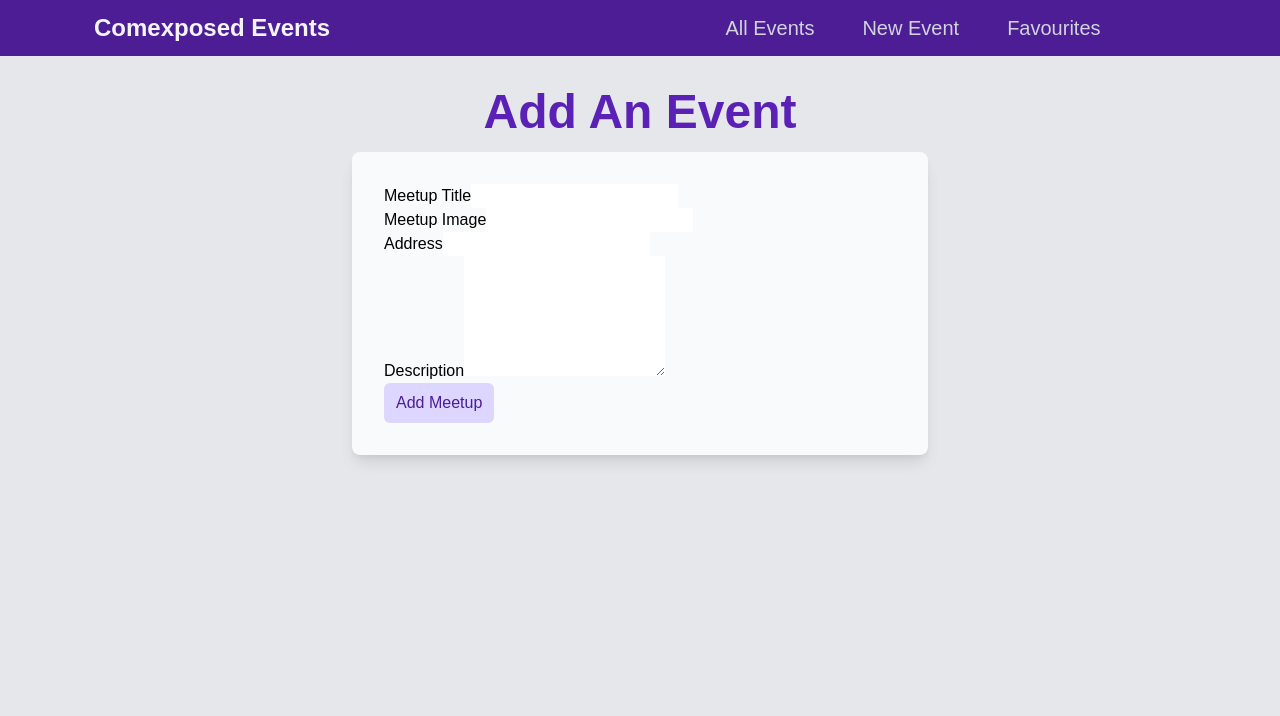
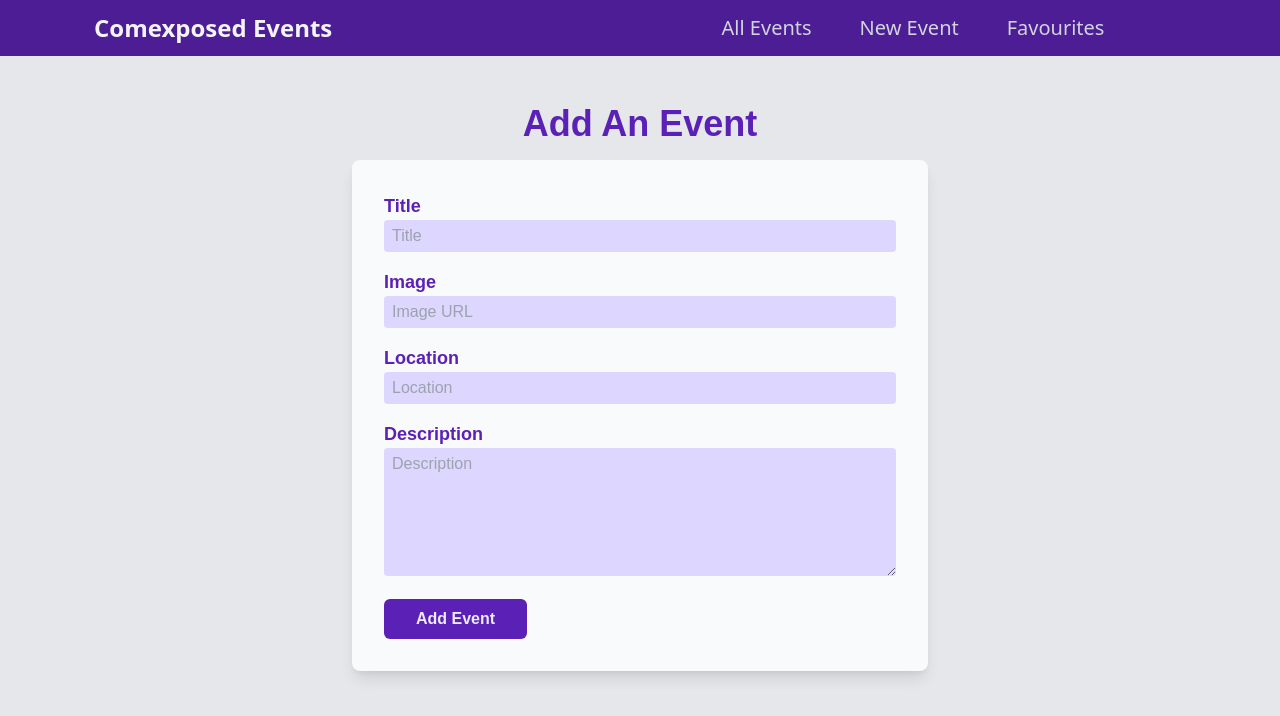
Before and after one commit to Psypher1/comexposed-events, a Next.js app: page /new-event in a window 1280 px wide. Shown: the top 716 px of the page. Built offline with nearby package versions, Linux system fonts and the light colour scheme.

Commit message:
added styling to form and items

```diff
--- a/src/components/events/EventItem.js
+++ b/src/components/events/EventItem.js
@@ -1,6 +1,13 @@
+import { useRouter } from "next/router";
 import Card from "../ui/Card";
 
-export default function EventItem({ image, title, address, description }) {
+export default function EventItem({ id, image, title, address, description }) {
+  const router = useRouter();
+
+  function handleShowDetails() {
+    router.push(`/${id}`);
+  }
+
   return (
     <div className="mx-4 my-4">
       <Card>
@@ -12,7 +19,10 @@ export default function EventItem({ image, title, address, description }) {
           <address className="font-thin text-gray-600">{address}</address>
         </div>
         <div className="">
-          <button className="hover:bg-purple-800 hover:text-purple-100 bg-purple-200 text-purple-900 transition-colors duration-500 ease-in-out py-2 px-3 rounded-md">
+          <button
+            onClick={handleShowDetails}
+            className="hover:bg-purple-800 hover:text-purple-100 bg-purple-200 text-purple-900 transition-colors duration-500 ease-in-out py-2 px-3 rounded-md"
+          >
             Show Details
           </button>
         </div>
--- a/src/components/events/NewEventForm.js
+++ b/src/components/events/NewEventForm.js
@@ -1,10 +1,10 @@
 import { useRef } from "react";
 import Card from "../ui/Card";
 
-export default function NewEventForm() {
+export default function NewEventForm({ onAddEvent }) {
   const titleInputRef = useRef();
   const imageInputRef = useRef();
-  const addressInputRef = useRef();
+  const locationInputRef = useRef();
   const descriptionInputRef = useRef();
 
   function submitHandler(event) {
@@ -12,46 +12,84 @@ export default function NewEventForm() {
 
     const enteredTitle = titleInputRef.current.value;
     const enteredImage = imageInputRef.current.value;
-    const enteredAddress = addressInputRef.current.value;
+    const enteredlocation = locationInputRef.current.value;
     const enteredDescription = descriptionInputRef.current.value;
 
-    const meetupData = {
+    const eventData = {
       title: enteredTitle,
       image: enteredImage,
-      address: enteredAddress,
+      location: enteredlocation,
       description: enteredDescription,
     };
-
-    props.onAddMeetup(meetupData);
+    // console.log(props);
+    // this is passed up to the enclosing components
+    // props.onAddEvent(eventData);
+    onAddEvent(eventData);
   }
 
   return (
-    <div className="max-w-xl mx-auto">
+    <div className="max-w-xl mx-auto mb-8">
       <Card>
-        <form className="p-4" onSubmit={submitHandler}>
-          <div className="">
-            <label htmlFor="title">Meetup Title</label>
-            <input type="text" required id="title" ref={titleInputRef} />
+        <form className="p-4 text-purple-800" onSubmit={submitHandler}>
+          <div className="mb-4">
+            <label htmlFor="title" className="text-lg font-semibold">
+              Title
+            </label>
+            <input
+              type="text"
+              required
+              id="title"
+              ref={titleInputRef}
+              placeholder="Title"
+              className="text-md w-full px-2 py-1 outline-none bg-purple-200 rounded"
+            />
           </div>
-          <div className="">
-            <label htmlFor="image">Meetup Image</label>
-            <input type="url" required id="image" ref={imageInputRef} />
+          <div className="mb-4">
+            <label htmlFor="image" className="text-lg font-semibold">
+              Image
+            </label>
+            <input
+              type="url"
+              required
+              id="image"
+              ref={imageInputRef}
+              placeholder="Image URL"
+              className="text-md w-full px-2 py-1 outline-none bg-purple-200 rounded"
+            />
           </div>
-          <div className="">
-            <label htmlFor="address">Address</label>
-            <input type="text" required id="address" ref={addressInputRef} />
+          <div className="mb-4">
+            <label htmlFor="location" className="text-lg font-semibold">
+              Location
+            </label>
+            <input
+              type="text"
+              required
+              id="location"
+              ref={locationInputRef}
+              placeholder="Location"
+              className="text-md w-full px-2 py-1 outline-none bg-purple-200 rounded"
+            />
           </div>
-          <div className="">
-            <label htmlFor="description">Description</label>
+          <div className="mb-4">
+            <label htmlFor="description" className="text-lg font-semibold">
+              Description
+            </label>
             <textarea
               id="description"
               required
               rows="5"
               ref={descriptionInputRef}
+              placeholder="Description"
+              className="text-md w-full px-2 py-1 outline-none bg-purple-200 rounded"
             ></textarea>
           </div>
-          <div className="">
-            <button className="hover:bg-purple-800 hover:text-purple-100 bg-purple-200 text-purple-900 transition-colors duration-500 ease-in-out py-2 px-3 rounded-md">Add Meetup</button>
+          <div className="mx-auto">
+            <button
+              className="bg-purple-800 text-purple-100
+             hover:bg-purple-200 hover:text-purple-900 transition-colors duration-500 ease-in-out py-2 px-8 rounded-md font-semibold"
+            >
+              Add Event
+            </button>
           </div>
         </form>
       </Card>
--- a/src/components/layout/Header.js
+++ b/src/components/layout/Header.js
@@ -2,33 +2,33 @@ import Link from "next/link";
 
 export default function Header() {
   return (
-    <header className="sticky top-0 bg-purple-900 text-gray-300 mb-8">
+    <header className="sticky top-0 bg-purple-900 text-gray-300 mb-6 lg:mb-12">
       <nav className="container flex flex-col sm:flex-row items-center justify-center  py-3 ">
         <div className=" flex-1">
           <Link href="/">
             <a className=" text-xl sm:text-2xl text-gray-100 font-semibold">
-              <h1 >Comexposed Events</h1>
+              <h1>Comexposed Events</h1>
             </a>
           </Link>
         </div>
         <ul className="flex-1 flex whitespace-nowrap space-x-6 sm:space-x-12 justify-center text-base md:text-xl font-medium mt-4 sm:mt-0">
           <li>
             <Link href="/">
-              <a className="transition duration-500 ease-in-out hover:text-gray-100 ">
+              <a className="transition duration-400 ease-in-out hover:text-gray-100 ">
                 All Events
               </a>
             </Link>
           </li>
           <li>
             <Link href="/new-event">
-              <a className="transition duration-500 ease-in-out hover:text-gray-100 ">
+              <a className="transition duration-400 ease-in-out hover:text-gray-100 ">
                 New Event
               </a>
             </Link>
           </li>
           <li>
             <Link href="/favourites">
-              <a className="transition duration-500 ease-in-out hover:text-gray-100 ">
+              <a className="transition duration-400 ease-in-out hover:text-gray-100 ">
                 Favourites
               </a>
             </Link>
--- a/src/pages/_app.js
+++ b/src/pages/_app.js
@@ -1,16 +1,18 @@
 import "tailwindcss/tailwind.css";
 import Header from "../components/layout/Header";
+import Layout from "../components/layout/Layout"
 
 import "../styles/globals.css";
 
 function MyApp({ Component, pageProps }) {
   return (
+    <Layout>
     <div className="font-Almarai">
-      <Header />
       <div className="container">
         <Component {...pageProps} />
       </div>
     </div>
+    </Layout>
   );
 }
 
--- a/src/pages/index.js
+++ b/src/pages/index.js
@@ -9,7 +9,7 @@ const DUMMY_EVENTS = [
     title: "This is a first meetup",
     image:
       "https://upload.wikimedia.org/wikipedia/commons/thumb/d/d3/Stadtbild_M%C3%BCnchen.jpg/2560px-Stadtbild_M%C3%BCnchen.jpg",
-    address: "Meetupstreet 5, 12345 Meetup City",
+    location: "Meetupstreet 5, 12345 Meetup City",
     description:
       "This is a first, amazing meetup which you definitely should not miss. It will be a lot of fun!",
   },
@@ -18,7 +18,7 @@ const DUMMY_EVENTS = [
     title: "This is a second meetup",
     image:
       "https://upload.wikimedia.org/wikipedia/commons/thumb/d/d3/Stadtbild_M%C3%BCnchen.jpg/2560px-Stadtbild_M%C3%BCnchen.jpg",
-    address: "Meetupstreet 5, 12345 Meetup City",
+    location: "Meetupstreet 5, 12345 Meetup City",
     description:
       "This is a first, amazing meetup which you definitely should not miss. It will be a lot of fun!",
   },
@@ -27,7 +27,7 @@ const DUMMY_EVENTS = [
     title: "This is a third meetup",
     image:
       "https://upload.wikimedia.org/wikipedia/commons/thumb/d/d3/Stadtbild_M%C3%BCnchen.jpg/2560px-Stadtbild_M%C3%BCnchen.jpg",
-    address: "Meetupstreet 5, 12345 Meetup City",
+    location: "Meetupstreet 5, 12345 Meetup City",
     description:
       "This is a third, amazing meetup which you definitely should not miss. It will be a lot of fun!",
   },
@@ -37,7 +37,9 @@ export default function Home() {
   return (
     <>
       {/* <Header /> */}
-      <h1 className="text-3xl sm:text-4xl md:text-5xl text-purple-800 text-center font-semibold mb-4">Comexposed Events</h1>
+      <h1 className="text-3xl sm:text-4xl md:text-5xl text-purple-800 text-center font-semibold mb-4">
+        Comexposed Events
+      </h1>
       <EventList events={DUMMY_EVENTS} />
       {/* <Card>
         <h1 className="text-4xl text-center font-semibold">
--- a/src/pages/new-event.js
+++ b/src/pages/new-event.js
@@ -1,10 +1,16 @@
 import NewEventForm from "../components/events/NewEventForm";
 
 export default function New() {
+  function handleAddEvent(eventData) {
+    console.log(eventData);
+  }
+
   return (
-    <div >
-      <h1  className="text-3xl sm:text-4xl md:text-5xl text-purple-800 text-center font-semibold mb-4">Add An Event</h1>
-      <NewEventForm/>
+    <div>
+      <h1 className="text-2xl sm:text-3xl md:text-4xl text-purple-800 text-center font-semibold mb-4">
+        Add An Event
+      </h1>
+      <NewEventForm onAddEvent={handleAddEvent} />
     </div>
   );
 }
```
Also changed, not shown: 2 other files (tests, documents, lock files or other folders).
